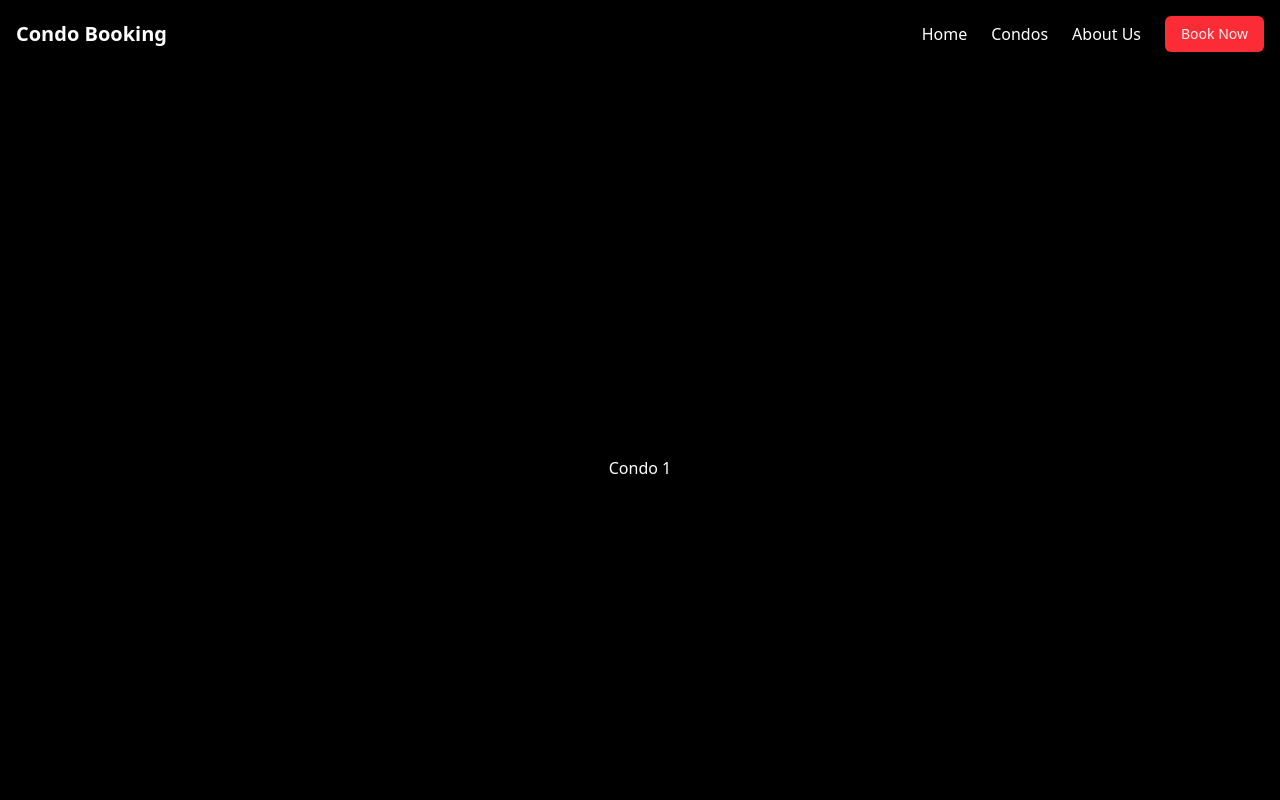
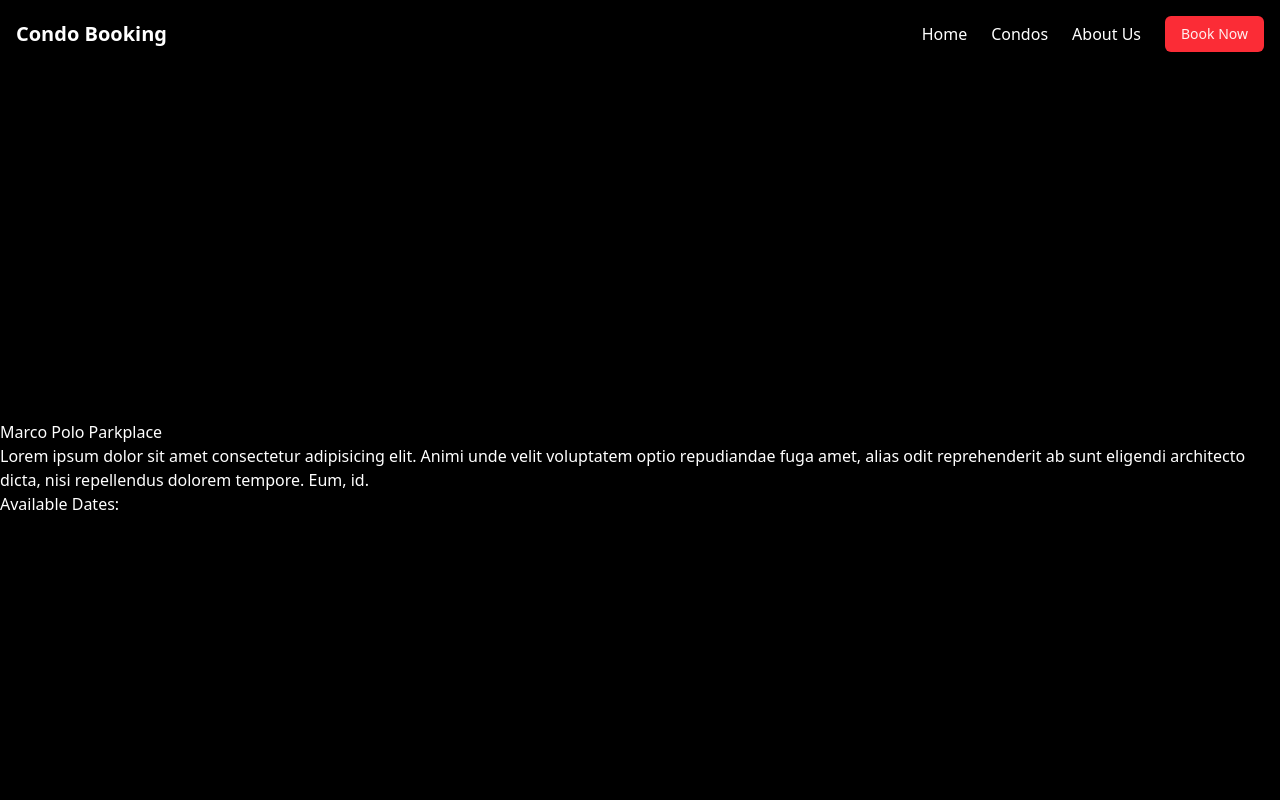
Before and after one commit to aiuyap/booking-site, a React (Vite) app: page /condos/1 in a window 1280 px wide. Shown: the top 800 px of the page. Built offline with nearby package versions, Linux system fonts and the light colour scheme.

Commit message:
feat: added rough layout for the view condo page

```diff
--- a/src/components/viewcondo.component.tsx
+++ b/src/components/viewcondo.component.tsx
@@ -7,11 +7,20 @@ function ViewCondo() {
       <section className="flex h-screen w-full items-center justify-center bg-black text-white">
         <div>
           {condoId === "1" ? (
-            <p>Condo 1</p>
+            <>
+              <h1>Marco Polo Parkplace</h1>
+              <p>
+                Lorem ipsum dolor sit amet consectetur adipisicing elit. Animi
+                unde velit voluptatem optio repudiandae fuga amet, alias odit
+                reprehenderit ab sunt eligendi architecto dicta, nisi
+                repellendus dolorem tempore. Eum, id.
+              </p>
+              <p>Available Dates: </p>
+            </>
           ) : condoId === "2" ? (
-            <p>Condo 2</p>
+            <p>The Rise at Monterrazas</p>
           ) : condoId === "3" ? (
-            <p>Condo 3</p>
+            <p>Park Point Residences</p>
           ) : (
             <p>Condo not found</p>
           )}
```
